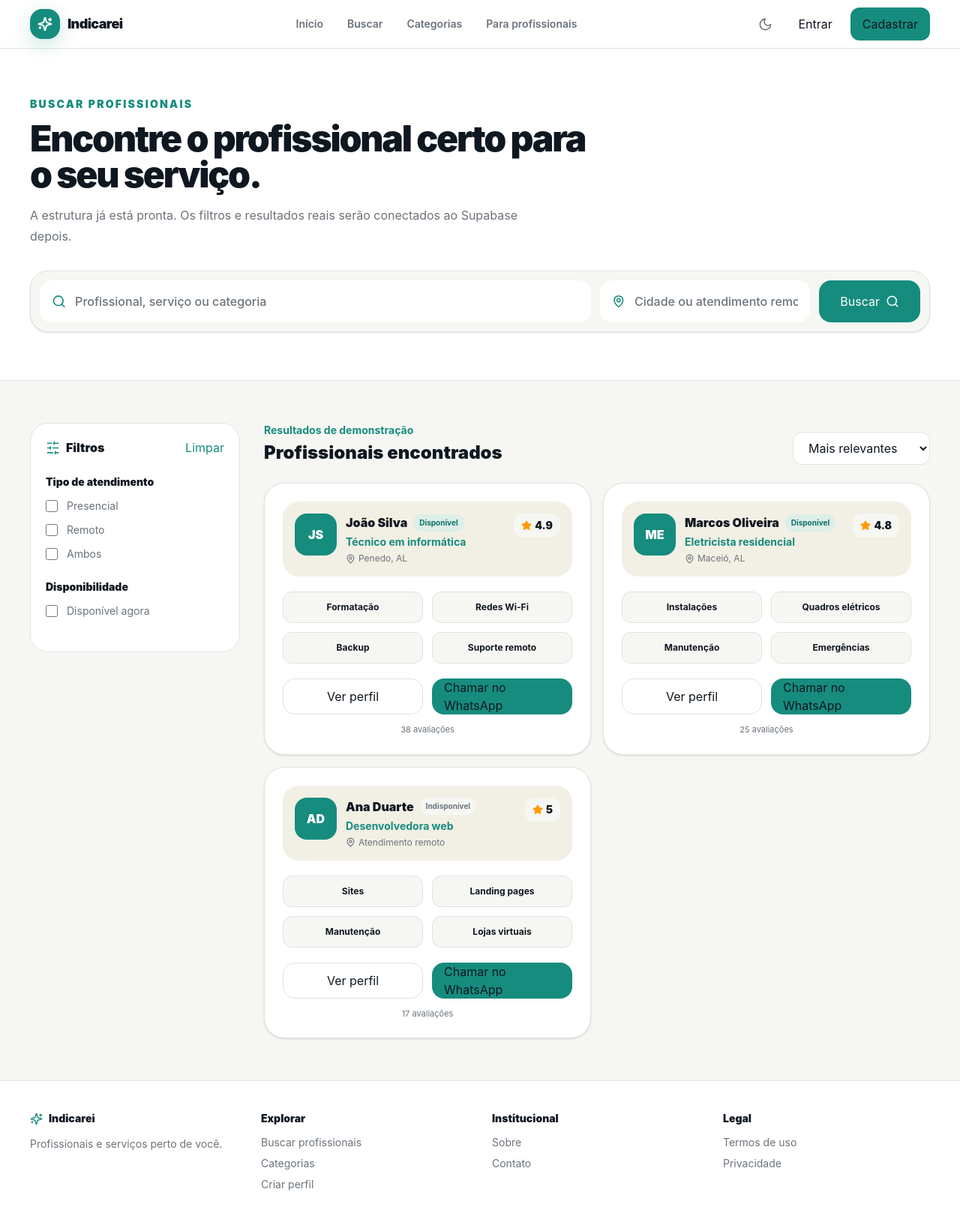
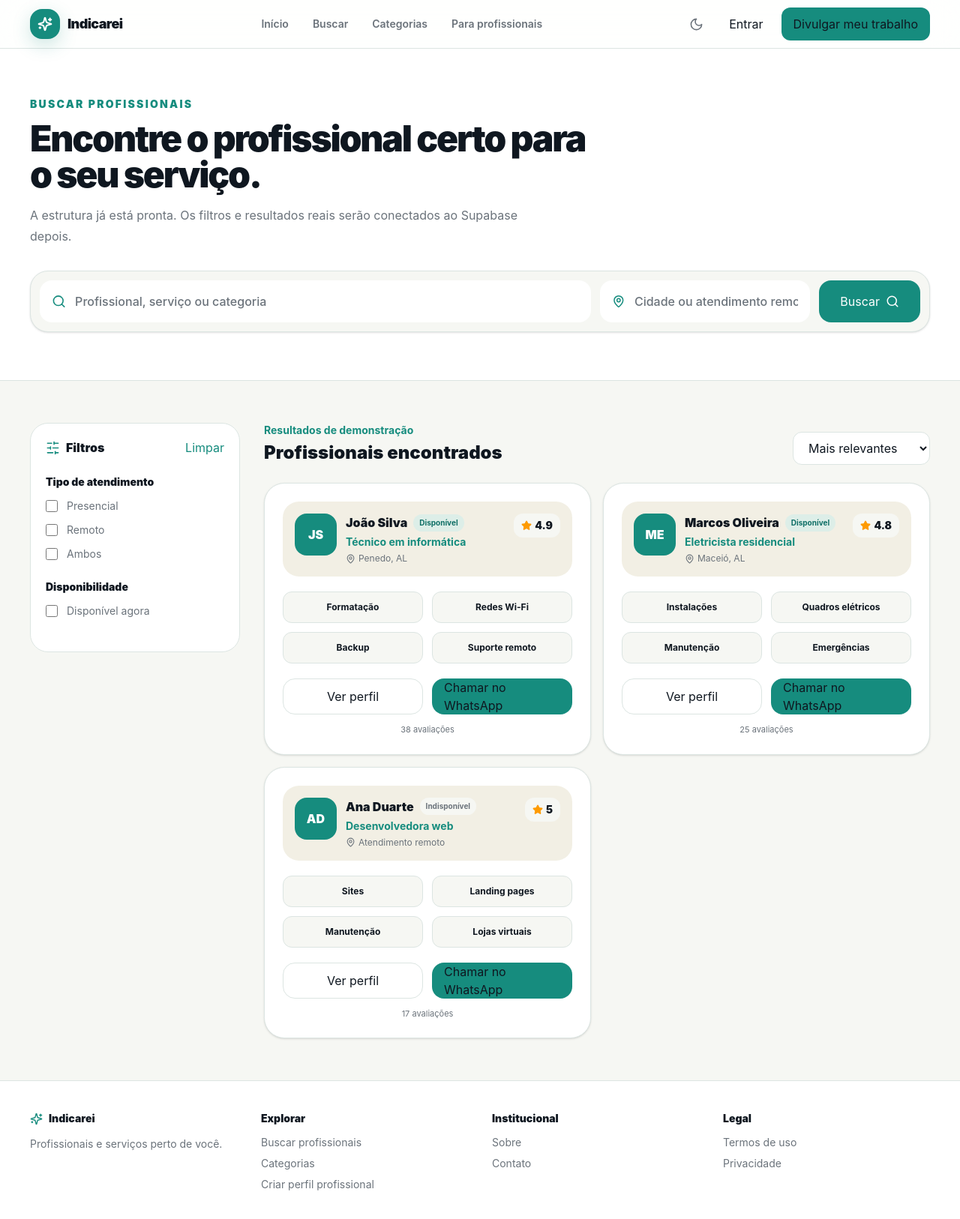
Before and after one commit to JoelsonJSantos/indicarei-v2, a Next.js app: page /buscar in a window 1280 px wide. Shown: the top 1626 px of the page at 75% size. Built offline with nearby package versions, Linux system fonts and the light colour scheme.

Commit message:
refactor: remove rota intermediária de cadastro

```diff
--- a/src/components/public-page-shell.tsx
+++ b/src/components/public-page-shell.tsx
@@ -22,7 +22,7 @@ export function PublicPageShell({ children }: PublicPageShellProps) {
             <Link href="/" className="transition hover:text-[var(--text)]">Início</Link>
             <Link href="/buscar" className="transition hover:text-[var(--text)]">Buscar</Link>
             <Link href="/categorias" className="transition hover:text-[var(--text)]">Categorias</Link>
-            <Link href="/cadastrar" className="transition hover:text-[var(--text)]">Para profissionais</Link>
+            <Link href="/cadastrar/profissional" className="transition hover:text-[var(--text)]">Para profissionais</Link>
           </nav>
 
           <div className="flex items-center gap-2">
@@ -34,10 +34,10 @@ export function PublicPageShell({ children }: PublicPageShellProps) {
               Entrar
             </Link>
             <Link
-              href="/cadastrar"
+              href="/cadastrar/profissional"
               className="hidden rounded-xl bg-[var(--primary)] px-4 py-2.5 text-sm font-bold text-white transition hover:bg-[var(--primary-hover)] md:inline-flex"
             >
-              Cadastrar
+              Divulgar meu trabalho
             </Link>
           </div>
         </div>
@@ -62,7 +62,7 @@ export function PublicPageShell({ children }: PublicPageShellProps) {
             <div className="mt-3 grid gap-2 text-[var(--text-muted)]">
               <Link href="/buscar">Buscar profissionais</Link>
               <Link href="/categorias">Categorias</Link>
-              <Link href="/cadastrar">Criar perfil</Link>
+              <Link href="/cadastrar/profissional">Criar perfil profissional</Link>
             </div>
           </div>
 
```
